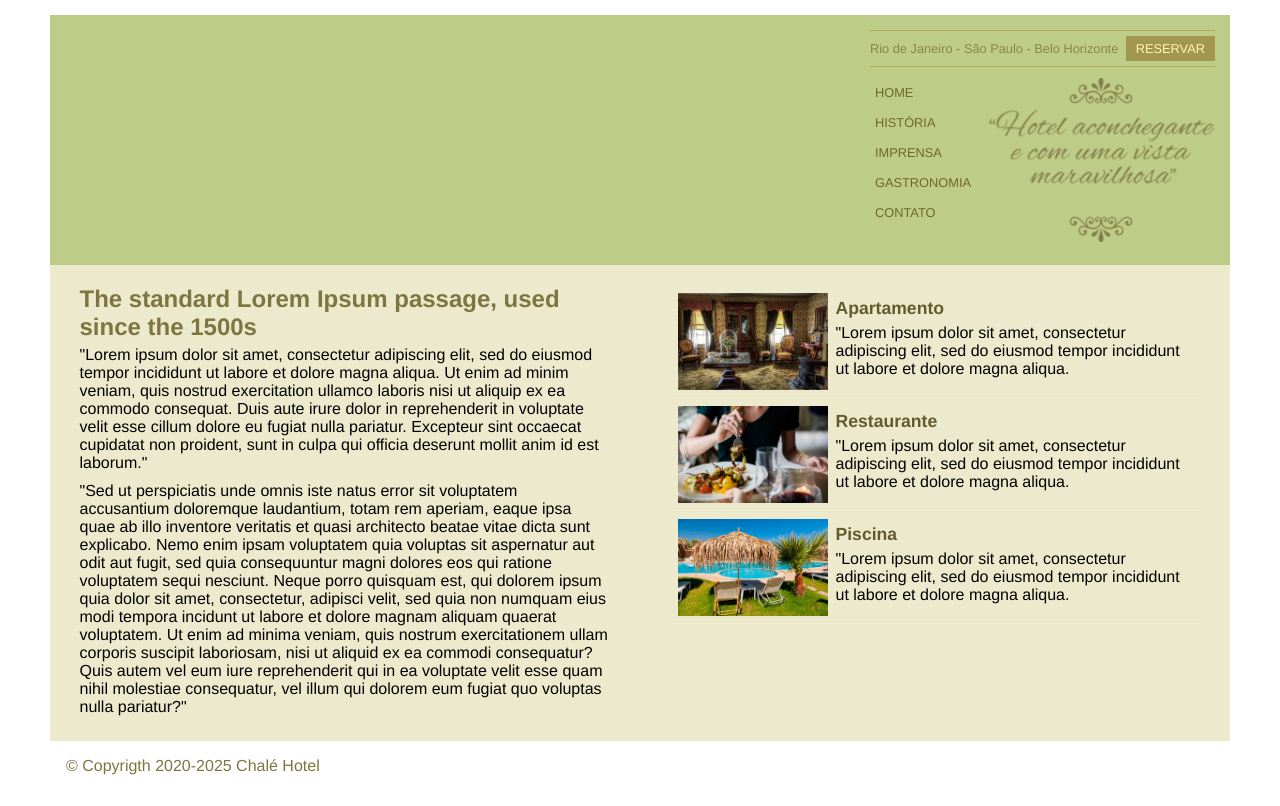
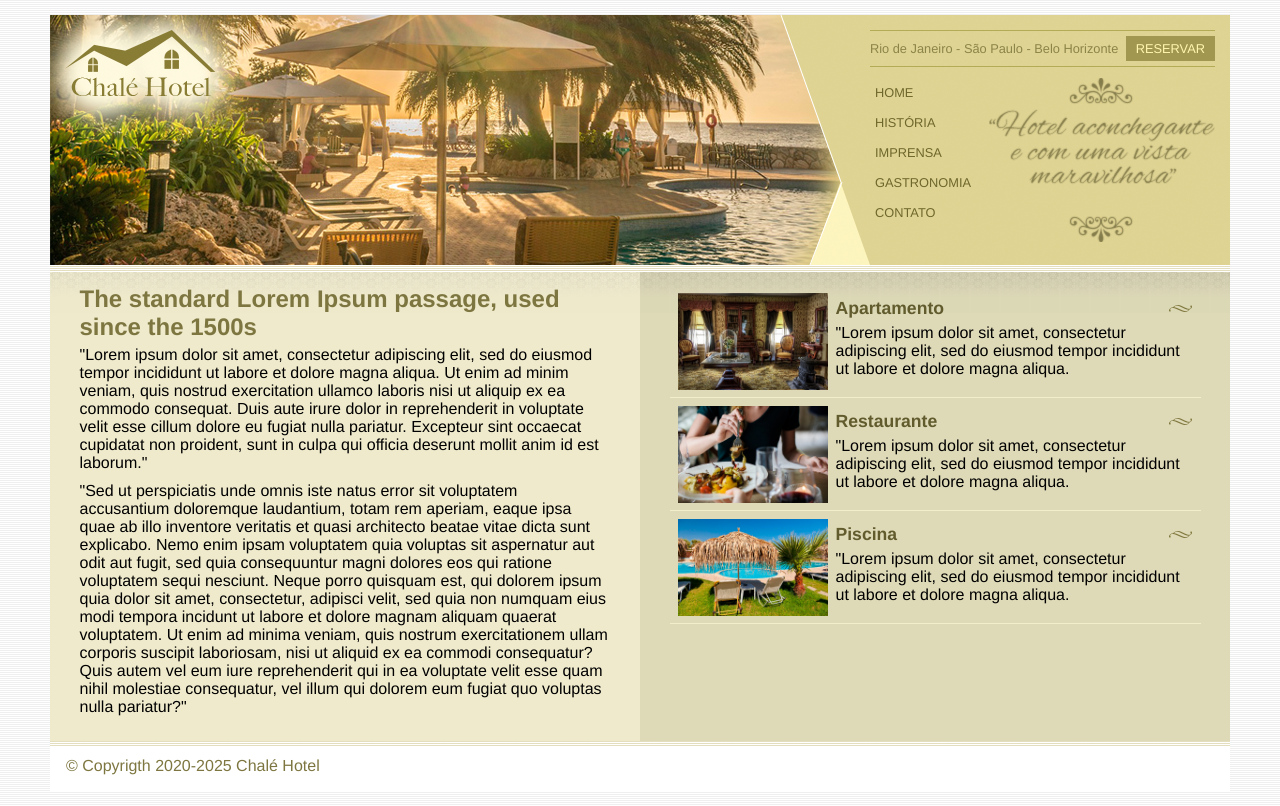
Before and after one commit to DrielliCastro/Chale-Hotel, a plain HTML site: page index.html in a window 1280 px wide. Drawn offline with Linux system fonts and the light colour scheme.

Commit message:
Update style.css

```diff
--- a/style.css
+++ b/style.css
@@ -5,12 +5,12 @@
 
 body {
     font-family: Helvetica, "trebuchet MS" ,sans-serif;
-    background: #fff url(./imagens/bg.png);
+    background: #fff url(./bg.png);
     margin: 15px;
 }
 
 #container {
-    background: #ede9cc url(./imagens/bg-container.png) top center repeat-y;
+    background: #ede9cc url(./bg-container.png) top center repeat-y;
     margin: 0 auto;
     min-width: 740px;
     max-width: 1180px;
@@ -25,7 +25,7 @@ body {
 
 #area-logo {
     position: absolute;
-    background: url(./imagens/topo-imagem-principal2.png) no-repeat;
+    background: url(./topo-imagem-principal2.png) no-repeat;
     width: 100%;
     height: 250px;
     top: 0;
@@ -38,7 +38,7 @@ body {
      top: 15px;
      left: 15px;
      z-index: 3;
-     background: url(./imagens/logo.png) no-repeat;
+     background: url(./logo.png) no-repeat;
      width: 151px;
      height: 66px;
      text-indent: -500px;
@@ -47,7 +47,7 @@ body {
     position: absolute;
     top: 0;
     right: 0;
-    background:url(./imagens/topo-imagem-lateral.png) no-repeat;
+    background:url(./topo-imagem-lateral.png) no-repeat;
     width: 450px;
     height: 250px;
     z-index: 2;
@@ -128,14 +128,14 @@ ul#navegacao a:hover {
 #area-principal {
     width: 50%;
     float: left;
-    background: url(./imagens/bg-area-principal.png) top left repeat-x;
+    background: url(./bg-area-principal.png) top left repeat-x;
     padding: 15px 0px;
 }
 
 #area-lateral {
     width: 50%;
     float: right;
-    background: url(./imagens/bg-area-lateral.png) top left repeat-x;
+    background: url(./bg-area-lateral.png) top left repeat-x;
     padding: 20px 0px;
 }
 
@@ -148,7 +148,7 @@ ul#navegacao a:hover {
 #rodape{
     clear: both;
     padding: 16px;
-    background: #fff url(./imagens/bg-rodape.png) repeat-x top;
+    background: #fff url(./bg-rodape.png) repeat-x top;
     color: #7d7640;
 }
 
@@ -183,7 +183,7 @@ p {
     font-size: 1.1em;
     color: #615b2d;
     padding: 5px 0;
-    background: url(./imagens/ornamento.png) no-repeat center right;
+    background: url(./ornamento.png) no-repeat center right;
 }
 
 #beneficios li {
```
